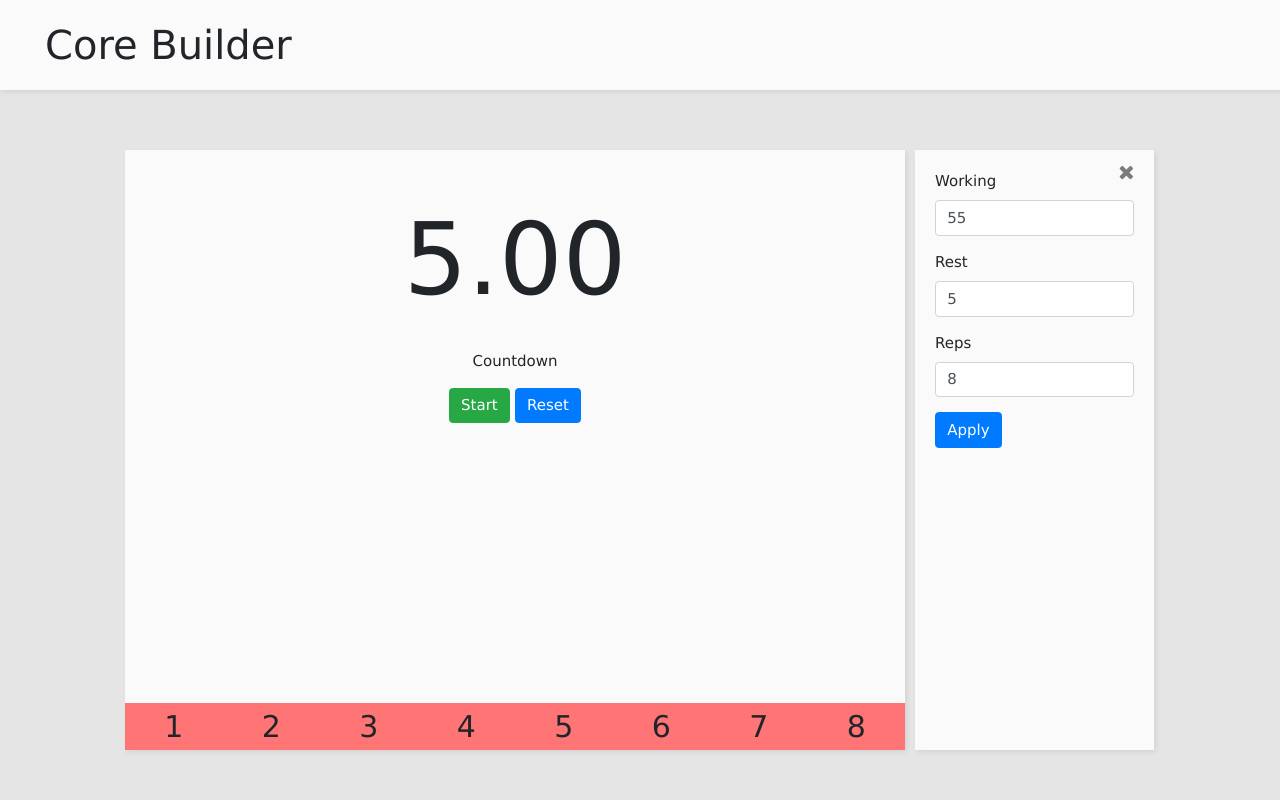
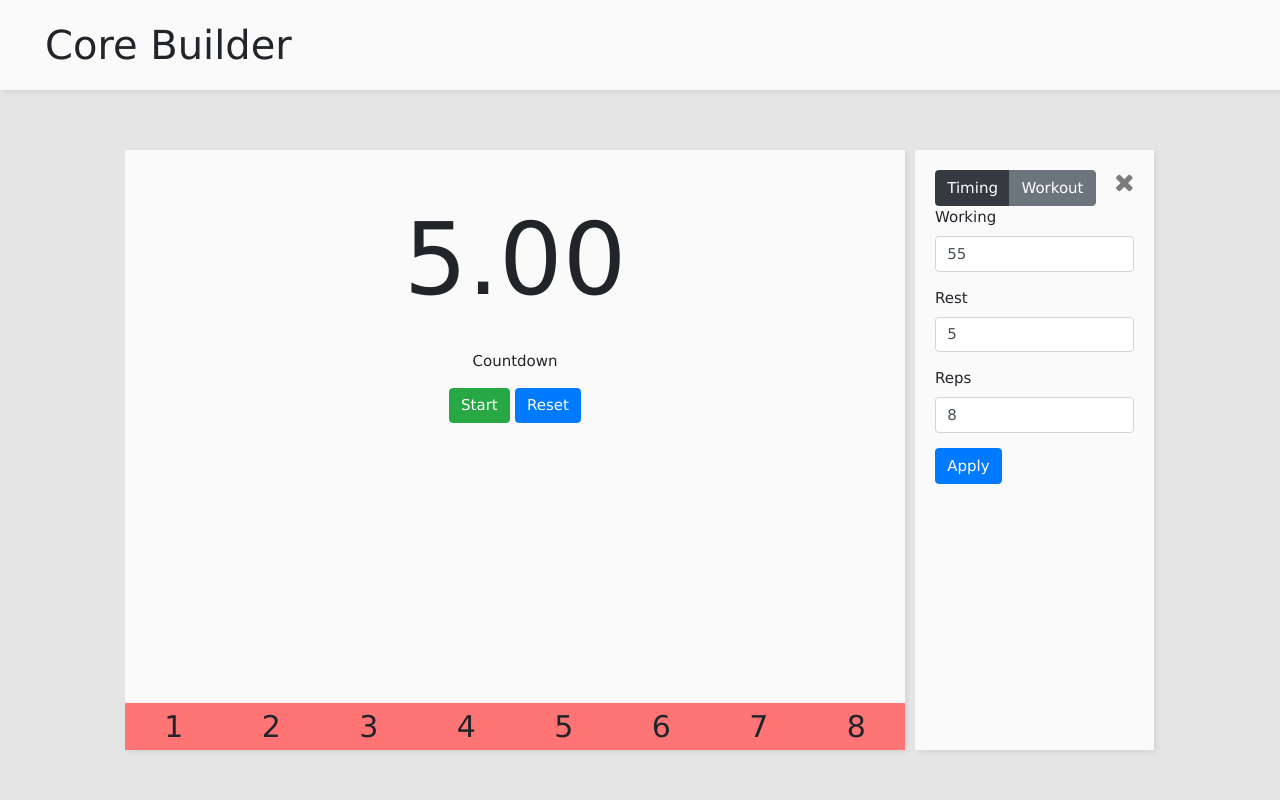
Before and after one commit to rdonati/core, a Django app: template home/templates/home/index.html in a window 1280 px wide. Run offline with Django 3.2, Linux system fonts and the light colour scheme; the template is opened without the code that fills it: most values are stand-ins (such as "Sample title", 1, 10 or a date in 2020); some libraries are stand-ins or nearby versions.

Commit message:
Added workout tab

```diff
--- a/home/static/css/styles.css
+++ b/home/static/css/styles.css
@@ -45,6 +45,7 @@ button:focus{
     padding: 20px;
     width: 23%;
     transition: width 200ms ease-in;
+    overflow-y: auto;
 }
 
 .settingsContent{
--- a/home/static/javascript/script.js
+++ b/home/static/javascript/script.js
@@ -57,7 +57,6 @@ class Stopwatch{
         this.initializeButtons();
         this.initializeProgressBar();
         this.render();
-        console.log(this.exercises);
     }
 
     get total(){
@@ -282,9 +281,34 @@ function updateSettings(){
     stopwatch.setSettings(on, rest, reps);
 }
 
+function renderExercises(){
+    let et = $("#exerciseTable");
+    for(let i = 0; i < stopwatch.reps; i++){
+        et.append("<tr><td>" + workout.names()[i] + "</td></tr>");
+    }
+}
+
 function initialize(){
+    $("#exerciseContainer").hide();
     workout.generateRandom();
     stopwatch = new Stopwatch(on, rest, reps, workout.json());
+    renderExercises();
+}
+
+function onWorkoutClick(){
+    $("#workoutTab").addClass("btn-dark");
+    $("#timingTab").removeClass("btn-dark");
+    $("#timingTab").addClass("btn-secondary");
+    $("#exerciseContainer").show();
+    $("#timingContainer").hide();
+}
+
+function onTimingClick(){
+    $("#timingTab").addClass("btn-dark");
+    $("#workoutTab").removeClass("btn-dark");
+    $("#workoutTab").addClass("btn-secondary");
+    $("#timingContainer").show();
+    $("#exerciseContainer").hide();
 }
 
 
--- a/home/templates/home/index.html
+++ b/home/templates/home/index.html
@@ -17,8 +17,8 @@
 <div class="contentContainer">
     <div class="timerPane pane text-center">
         <div class="timerTop">
-            <button id="settingsButton" type="button" class="close" style="margin-top:-10px;display: none;">
-                <i class="fa fa-cog" onclick="openSettings()" style="font-size:20px;"></i>
+            <button id="settingsButton" type="button" class="close" style="display: none;">
+                <i class="fa fa-cog" onclick="openSettings()" style="font-size:25px;"></i>
             </button>
 
             <p id="currentExercise"></p>
@@ -33,18 +33,31 @@
         </div>
         <div class="progressBar">
             <table id="progressTable">
+                <thead>
                     <tr id="progressBar">
                     </tr>
+                </thead>
             </table>
         </div>
     </div>
 
     <div id="settingsPane" class="settingsPane pane">
         <div class="settingsContent">
-            <button type="button" class="close" style="margin-top: -10px;">
-                <i class="fa fa-close" onclick="closeSettings()" style="font-size:20px;"></i>
+            <button type="button" class="close">
+                <i class="fa fa-close" onclick="closeSettings()" style="font-size:25px;"></i>
             </button>
-            <form>
+
+
+            <!-- Tab bar -->
+            <div class="btn-group" role="group" >
+                <button id="timingTab" type="button" class="btn btn-dark" onclick="onTimingClick();blur();">Timing</button>
+                <button id="workoutTab" type="button" class="btn btn-secondary" onclick="onWorkoutClick();blur();">Workout</button>
+            </div>
+
+
+            <form id = "settingsForm">
+
+                <div id="timingContainer">
                     <div class="form-group">
                     <label for="on">Working</label>
                     <input type="number" class="form-control" id="on" value="55">
@@ -57,12 +70,32 @@
                         <label for="reps">Reps</label>
                         <input type="number" class="form-control" id="reps" value="8">
                     </div>
+                </div>
+
+                <!-- Exercise table -->
+                <table id="exerciseContainer" class="table table-striped table-hover mt-3">
+                    <thead class="thead-dark">
+                        <tr>
+                            <th>Workout</th>
+                        </tr>
+                    </thead>
+                    <tbody id="exerciseTable">
+                    </tbody>
+                </table>
+
                 <button type="button" onclick="updateSettings()" class="btn btn-primary">Apply</button>
             </form>
         </div>
     </div>
 
 </div>
+
+<!-- For draggable table -->
+<script src="https://code.jquery.com/ui/1.12.0/jquery-ui.min.js"></script>
+<script type="text/javascript">
+  $('tbody').sortable();
+</script>
+
 <script id="exercises" type="application/json">{{exercises}}</script>
 <script src="{% static "javascript/script.js" %}"></script>
 {% endblock %}
```
Lines whose indentation alone changed are shown as unchanged.
